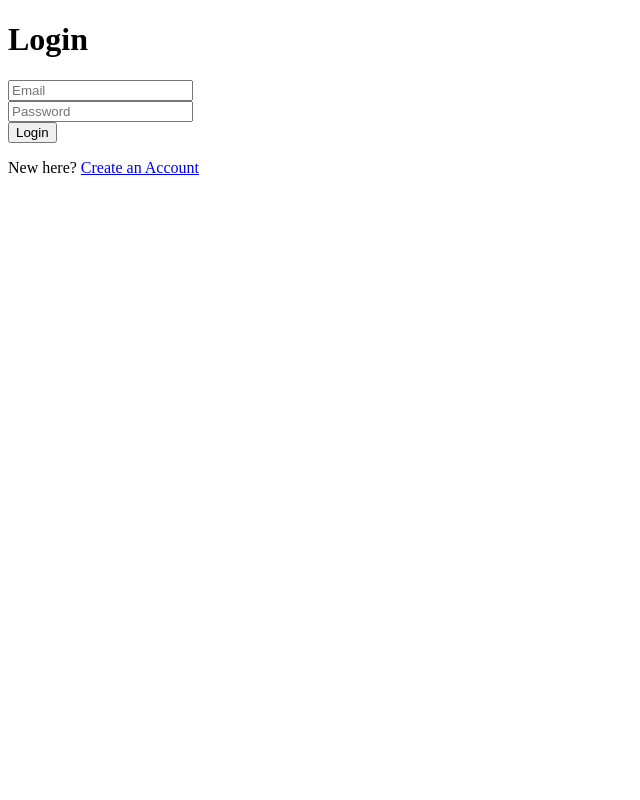
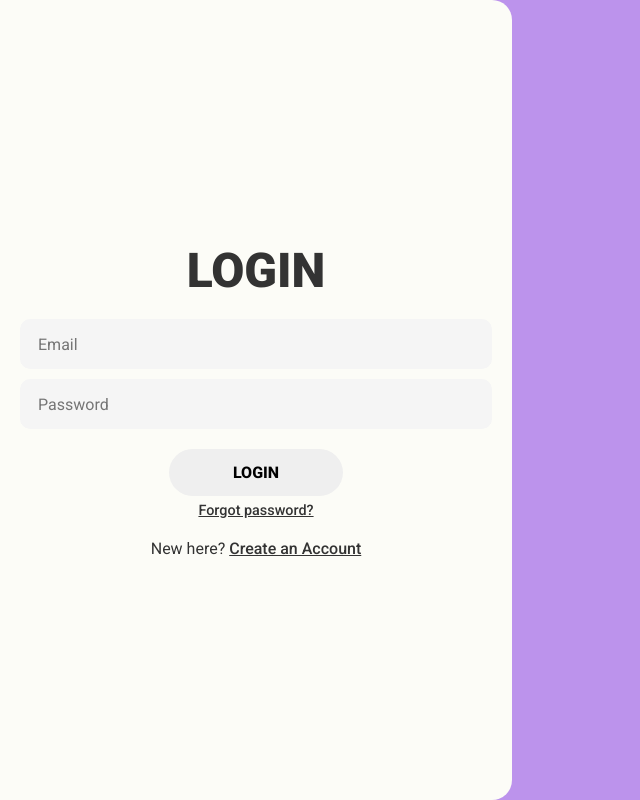
Before and after one commit to UNO-CSCI4830/SeniorMedicationReminder, a plain HTML site: page login.html in a window 1280 px wide. Shown: the whole page, without its empty margins (0-640 px from the left). Drawn offline with Linux system fonts and the light colour scheme.

Commit message:
Modify login.html for styling and password recovery
Updated stylesheet link and added a forgot password link.

```diff
--- a/login.html
+++ b/login.html
@@ -4,7 +4,7 @@
     <meta charset="UTF-8">
     <meta name="viewport" content="width=device-width, initial-scale=1.0">
     <title>Login</title>
-    <link rel="stylesheet" href="styles.css">
+    <link rel="stylesheet" href="login.css">
     <script type="text/javascript" src="validation.js" defer></script>
 </head>
 <body>
@@ -19,6 +19,7 @@
         <input required type="password" name="password" id="password-input" placeholder="Password">
     </div>
     <button type="submit">Login</button>
+    <a class="forgot-link" href="forgotpassword.html">Forgot password?</a>
 </form>
 <p>New here? <a href="signup.html">Create an Account</a></p>
  </div>
```
